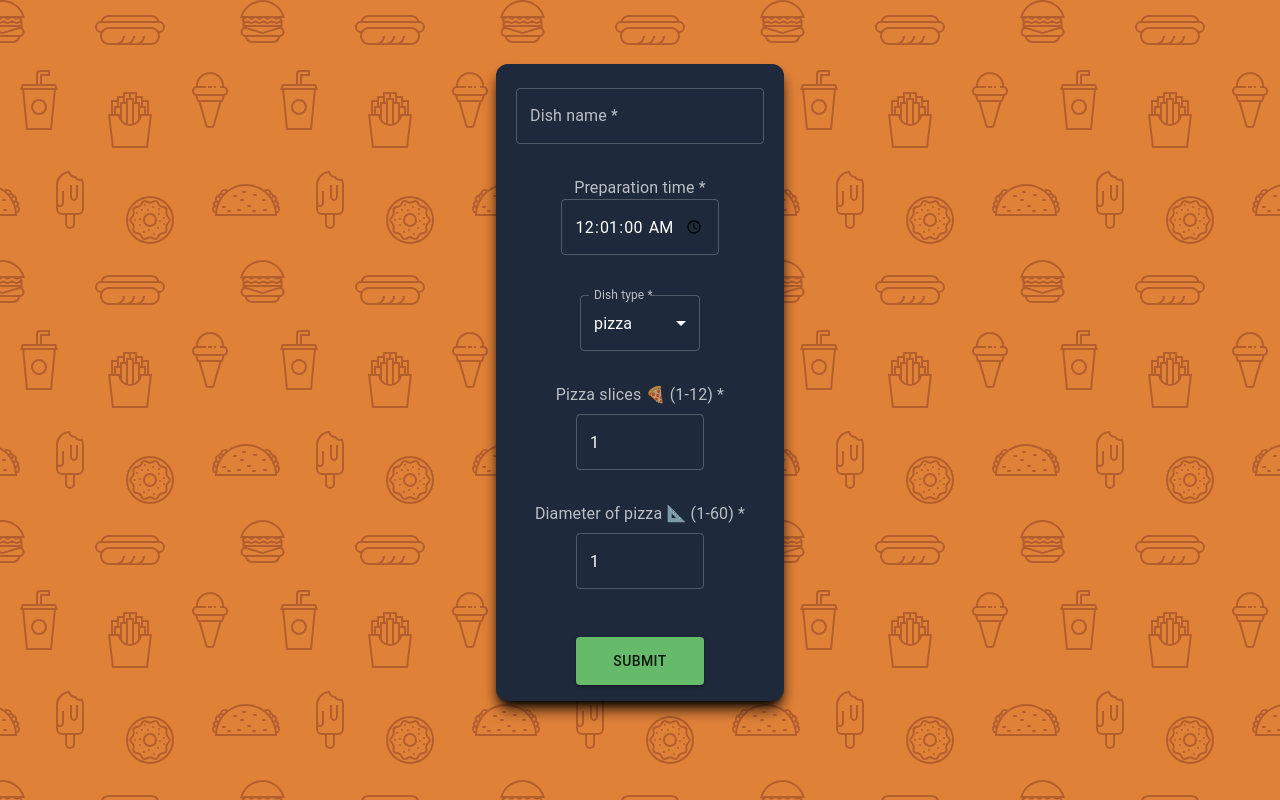
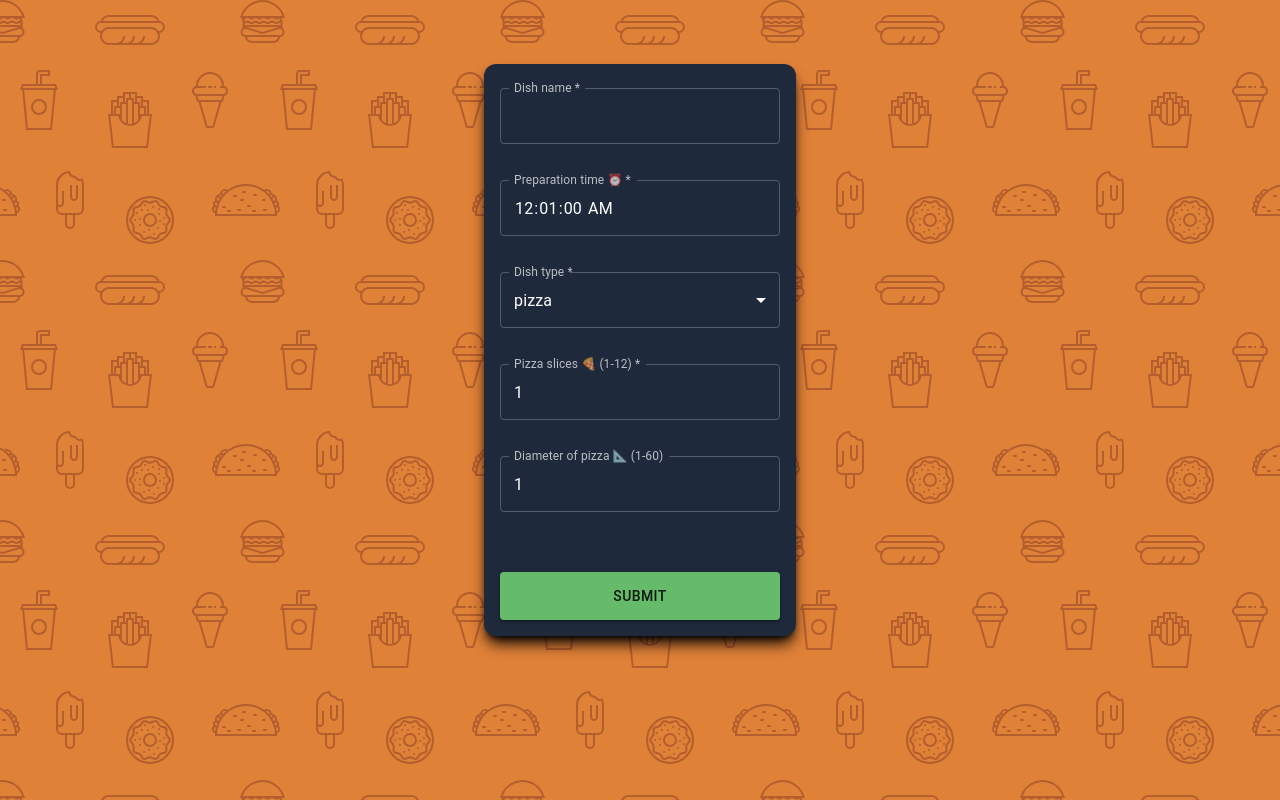
Before and after one commit to bttobi/react-form, a React (Vite) app: page / in a window 1280 px wide. Built offline with nearby package versions, Linux system fonts and the light colour scheme.

Commit message:
unified the UI

```diff
--- /dev/null
+++ b/babel.config.js
@@ -0,0 +1 @@
+module.exports = { presets: ["@babel/preset-env"] };
--- a/src/components/DishOptions.tsx
+++ b/src/components/DishOptions.tsx
@@ -31,7 +31,6 @@ const DishOptions: React.FC<{
         return null;
     }
   };
-
   return (
     <AnimatePresence>
       <motion.div className="w-full flex flex-col gap-4 mb-6">
--- a/src/components/Form.tsx
+++ b/src/components/Form.tsx
@@ -13,6 +13,7 @@ import { motion, AnimatePresence } from "framer-motion";
 import DishOptions from "./DishOptions";
 import submitToApi from "../functions/submitToApi";
 import errorTypes from "../data/errorTypes";
+import Alert from "./Notifications/Alert";
 
 export type FormInputs = {
   name: string;
@@ -51,6 +52,8 @@ export const Form: React.FC = () => {
     //@ts-ignore
     errorTypes.forEach(({ name, type }) => setError(name, { type }));
 
+    /*checking if errors object is not empty - that means errors happened
+    and loading animation should not be triggered*/
     if (Object.keys(errors).length != 0) {
       setIsLoading(false);
       return;
@@ -59,7 +62,8 @@ export const Form: React.FC = () => {
 
     const response: any = await submitToApi(data);
     const toLog = await response.json();
-    reset();
+    reset(); //resetting form after submitting
+
     if (response.ok) {
       const parsedResponse = JSON.stringify(toLog, null, "\n");
       setApiResponse(parsedResponse);
@@ -77,7 +81,6 @@ export const Form: React.FC = () => {
     }
     setErrorHappened(true);
     setIsLoading(false);
-    console.log(response);
     setNotificationMessage(` code: ${response.status} - ${toLog.body[0]}`);
     setshowNotification(true);
     setIsLoading(false);
@@ -96,22 +99,22 @@ export const Form: React.FC = () => {
         className="p-4 rounded-xl shadow-lg shadow-black form-wrapper flex flex-col gap-4 justify-center align-center items-center bg-slate-800"
         noValidate
       >
-        <div className="w-full h-full relative px-1 py-2 flex flex-col justify-center items-center">
+        <div className="w-full h-full relative pt-2 pb-5 mx-4 flex flex-col justify-center items-center">
           <AnimatePresence>
             {errors?.name && (
               <motion.p
                 initial={{ opacity: 0 }}
                 animate={{ opacity: 1 }}
                 exit={{ opacity: 0 }}
-                className="h-min z-10 right-auto left-auto top-auto bottom-0 bg-slate-800 px-1 absolute text-sm text-red-400"
+                className="h-min z-10 left-4 bottom-0 absolute text-sm text-red-400"
               >
                 {errors?.name?.message}
               </motion.p>
             )}
           </AnimatePresence>
           <TextField
-            id="outlined-basic"
             label="Dish name *"
+            InputLabelProps={{ shrink: true }}
             variant="outlined"
             {...register("name", {
               required: { value: true, message: "This field is required" },
@@ -130,28 +133,25 @@ export const Form: React.FC = () => {
             })}
             type="text"
             aria-label="Dish name"
-            placeholder="Dish name"
-            className="text-white"
+            className="text-white w-full px-0"
           />
         </div>
-        <div className="w-full h-full relative py-2 flex flex-col justify-center items-center">
+        <div className="w-full h-full relative pb-5 flex flex-col justify-center items-center">
           <AnimatePresence>
             {errors?.preparation_time && (
               <motion.p
                 initial={{ opacity: 0 }}
                 animate={{ opacity: 1 }}
                 exit={{ opacity: 0 }}
-                className="h-min z-10 right-auto left-auto top-auto bottom-0 bg-slate-800 px-1 absolute text-sm text-red-400"
+                className="h-min z-10 left-4 top-auto bottom-0 absolute text-sm text-red-400"
               >
                 {errors?.preparation_time?.message}
               </motion.p>
             )}
           </AnimatePresence>
-          <InputLabel id="simple-select-outlined-label">
-            Preparation time *
-          </InputLabel>
           <TextField
-            id="time"
+            label="Preparation time ⏰ *"
+            InputLabelProps={{ shrink: true }}
             {...register("preparation_time", {
               required: { value: true, message: "This field is required" },
               min: {
@@ -164,22 +164,21 @@ export const Form: React.FC = () => {
             aria-label="Preparation time"
             placeholder="Preparation time"
             inputProps={{ step: 1 }}
+            className="w-full text-center"
           />
         </div>
-        <div className="w-full h-full relative py-2 flex flex-col justify-center items-center">
-          <FormControl variant="outlined" sx={{ m: 1, minWidth: 120 }}>
-            <InputLabel id="simple-select-outlined-label">
-              Dish type *
-            </InputLabel>
+        <div className="w-full h-full relative pb-5 flex flex-col justify-center items-center">
+          <FormControl variant="outlined" sx={{ minWidth: "100%" }}>
+            <InputLabel id="dish_type">Dish type *</InputLabel>
             <Select
-              labelId="simple-select-outlined-label"
+              labelId="dish_type"
               id="simple-select-outlined"
               label="Dish type"
               value={currentDish}
               {...register("type")}
               onChange={(e: any) => setCurrentDish(e.target.value)}
               name="type"
-              className="text-white"
+              className="text-white w-full"
             >
               {options.map((val) => {
                 return (
@@ -200,39 +199,17 @@ export const Form: React.FC = () => {
           type="submit"
           variant="contained"
           color="success"
-          className="h-12 w-32"
+          className="h-12 w-full"
         >
           {isLoading ? <TailSpin width={"32px"} /> : "Submit"}
         </Button>
       </motion.form>
-      <AnimatePresence>
-        {showNotification && (
-          <motion.div
-            className="fixed z-20 top-6 m-0 bottom-auto w-full flex justify-center align-center items-center content-center"
-            initial={{ opacity: 0 }}
-            animate={{ opacity: 1 }}
-            exit={{ opacity: 0 }}
-          >
-            <div
-              onClick={() => {
-                setshowNotification(false);
-              }}
-              className={`${
-                errorHappened ? "bg-red-800" : "bg-green-800"
-              } rounded-lg p-4 cursor-pointer text-center shadow-lg shadow-black`}
-            >
-              <span>
-                {errorHappened ? (
-                  <strong> ❌ ERROR - </strong>
-                ) : (
-                  <strong> ✅ SUCCESS - </strong>
-                )}
-                {notificationMessage}
-              </span>
-            </div>
-          </motion.div>
-        )}
-      </AnimatePresence>
+      <Alert
+        showNotification={showNotification}
+        errorHappened={errorHappened}
+        setshowNotification={setshowNotification}
+        notificationMessage={notificationMessage}
+      />
       <AnimatePresence>
         {apiResponse != "" && (
           <motion.div
--- /dev/null
+++ b/src/components/Notifications/Alert.tsx
@@ -0,0 +1,46 @@
+import { AnimatePresence, motion } from "framer-motion";
+
+const Alert: React.FC<{
+  showNotification: boolean;
+  errorHappened: boolean;
+  notificationMessage: string;
+  setshowNotification: React.Dispatch<React.SetStateAction<boolean>>;
+}> = ({
+  showNotification,
+  errorHappened,
+  notificationMessage,
+  setshowNotification,
+}) => {
+  return (
+    <AnimatePresence>
+      {showNotification && (
+        <motion.div
+          className="fixed z-20 top-6 m-0 bottom-auto w-full flex justify-center align-center items-center content-center"
+          initial={{ opacity: 0 }}
+          animate={{ opacity: 1 }}
+          exit={{ opacity: 0 }}
+        >
+          <div
+            onClick={() => {
+              setshowNotification(false);
+            }}
+            className={`${
+              errorHappened ? "bg-red-800" : "bg-green-800"
+            } rounded-lg p-4 cursor-pointer text-center shadow-lg shadow-black`}
+          >
+            <span>
+              {errorHappened ? (
+                <strong> ❌ ERROR - </strong>
+              ) : (
+                <strong> ✅ SUCCESS - </strong>
+              )}
+              {notificationMessage}
+            </span>
+          </div>
+        </motion.div>
+      )}
+    </AnimatePresence>
+  );
+};
+
+export default Alert;
--- a/src/components/dishes/PizzaOptions.tsx
+++ b/src/components/dishes/PizzaOptions.tsx
@@ -1,4 +1,4 @@
-import { InputLabel, TextField } from "@mui/material";
+import { TextField } from "@mui/material";
 import { motion, AnimatePresence } from "framer-motion";
 
 const PizzaOptions: React.FC<{ register: any; errors: any }> = ({
@@ -8,28 +8,27 @@ const PizzaOptions: React.FC<{ register: any; errors: any }> = ({
   return (
     <AnimatePresence>
       <motion.div
-        className="w-full pizza-options flex flex-col justify-center items-center"
+        className="w-full pizza-options flex flex-col justify-center items-center gap-4"
         initial={{ scaleY: 0 }}
         animate={{ scaleY: 1 }}
         exit={{ scaleY: 0 }}
       >
-        <InputLabel id="simple-select-outlined-label">
-          Pizza slices 🍕 (1-12) *
-        </InputLabel>
-        <div className="w-full h-full relative py-2 flex flex-row justify-center items-center">
+        <div className="w-full h-full relative pb-5 flex flex-row justify-center items-center">
           <AnimatePresence>
             {errors?.no_of_slices && (
               <motion.p
                 initial={{ opacity: 0 }}
                 animate={{ opacity: 1 }}
                 exit={{ opacity: 0 }}
-                className="h-min z-10 right-auto left-auto top-auto bottom-0 bg-slate-800 px-1 absolute text-sm text-red-400"
+                className="h-min z-10 left-4 top-auto bottom-0 bg-slate-800 px-1 absolute text-sm text-red-400"
               >
                 {errors?.no_of_slices?.message}
               </motion.p>
             )}
           </AnimatePresence>
           <TextField
+            label="Pizza slices 🍕 (1-12) *"
+            InputLabelProps={{ shrink: true }}
             {...register("no_of_slices", {
               required: { value: true, message: "This field is required" },
               shouldUnregister: true,
@@ -51,26 +50,25 @@ const PizzaOptions: React.FC<{ register: any; errors: any }> = ({
               max: 12,
               defaultValue: 1,
             }}
-            className="w-32"
+            className="w-full"
           />
         </div>
-        <InputLabel id="simple-select-outlined-label" className="mt-6">
-          Diameter of pizza 📐 (1-60) *
-        </InputLabel>
-        <div className="w-full h-full relative py-2 flex flex-row justify-center items-center">
+        <div className="w-full h-full pb-5 relative flex flex-row justify-center items-center">
           <AnimatePresence>
             {errors?.diameter && (
               <motion.p
                 initial={{ opacity: 0 }}
                 animate={{ opacity: 1 }}
                 exit={{ opacity: 0 }}
-                className="h-min text-center z-10 right-auto left-auto top-auto bottom-0 bg-slate-800 px-1 absolute text-sm text-red-400"
+                className="h-min text-center z-10 left-4 top-auto bottom-0 absolute text-sm text-red-400"
               >
                 {errors?.diameter?.message}
               </motion.p>
             )}
           </AnimatePresence>
           <TextField
+            label="Diameter of pizza 📐 (1-60) "
+            InputLabelProps={{ shrink: true }}
             {...register("diameter", {
               required: { value: true, message: "This field is required" },
               shouldUnregister: true,
@@ -97,7 +95,7 @@ const PizzaOptions: React.FC<{ register: any; errors: any }> = ({
               max: 60.0,
               defaultValue: 1.0,
             }}
-            className="w-32"
+            className="w-full"
           />
         </div>
       </motion.div>
--- /dev/null
+++ b/tsconfig.jest.json
@@ -0,0 +1,6 @@
+{
+  "extends": "tsconfig.json",
+  "compilerOptions": {
+    "jsx": "react-jsx"
+  }
+}
```
Also changed, not shown: jest.config.ts (added, +7 -0 lines), package.json (+12 -2 lines), src/components/dishes/SandwichOptions.tsx (+6 -7 lines), src/components/dishes/SoupOptions.tsx (+6 -7 lines), tsconfig.json (+7 -2 lines), src/index.css, 7 other files (tests, documents, lock files or other folders).
